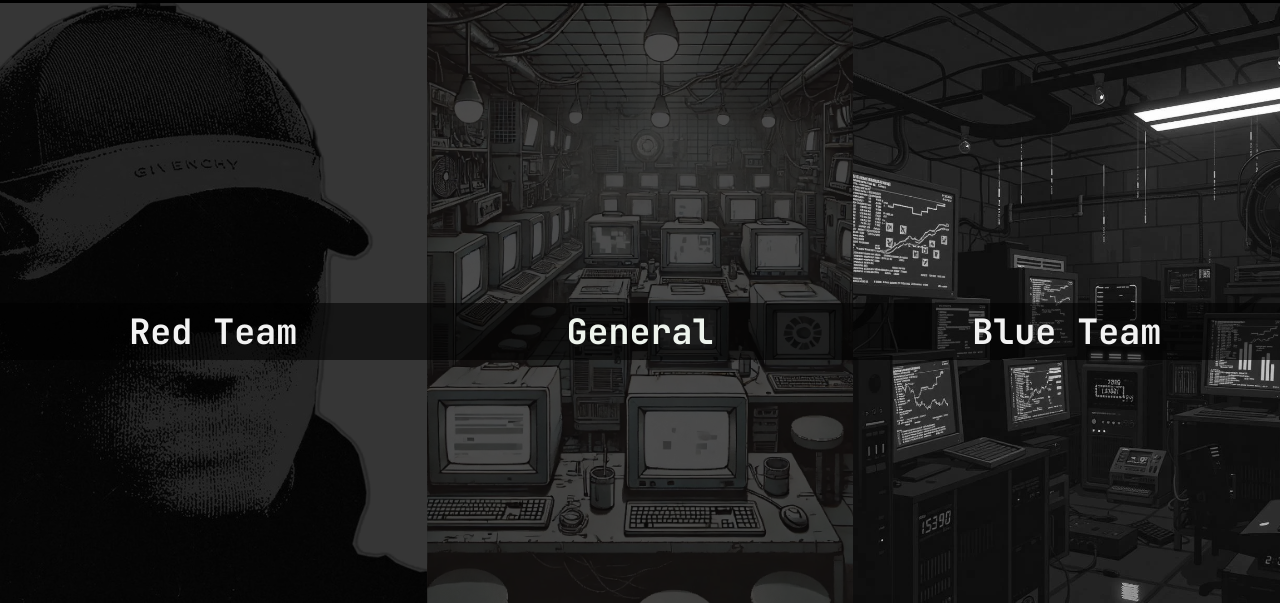
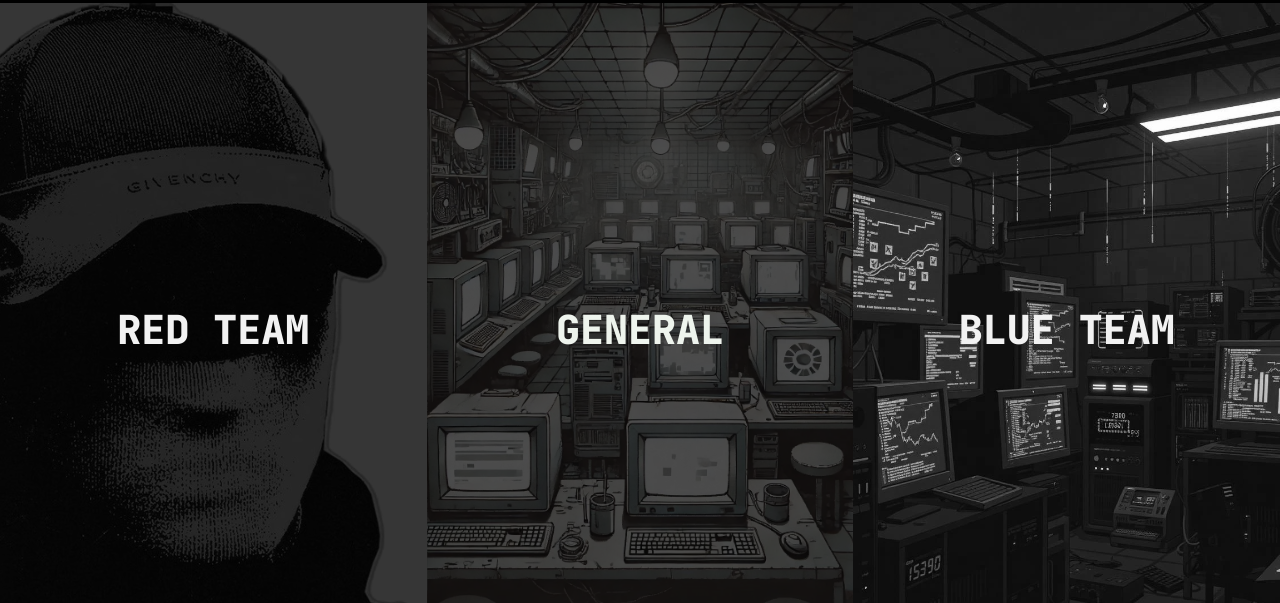
Before and after one commit to ilpakka/H-T8, a plain HTML site: page resurssit/index.html in a window 1280 px wide. Shown: the part 102-705 px from the top of the page. Drawn offline with nearby package versions, Linux system fonts and the light colour scheme.

Commit message:
Refactor team section styles and update heading classes for consistency

```diff
--- a/main-style.css
+++ b/main-style.css
@@ -1147,9 +1147,8 @@ resurssit page starts here
             .red-team {
 
                 width: 100%;
-                height: 100px;
                 text-align: center;
-                padding: 200px 0;
+                padding: 250px 0;
                 background-size: cover;
                 background-color: rgba(255, 0, 0, 1);
                 /* Red color with 50% opacity */
@@ -1162,15 +1161,10 @@ resurssit page starts here
                 &:hover {
                     filter: grayscale(0%);
                     background-color: rgba(255, 0, 0, 0.9);
-                    scale: 1.02;
-                }
-
-                .h3 {
-                    background-color: var(--background);
-                    background: rgba(0, 0, 0, 0.6);
-                    padding: 5px 0;
-
-                }
+                    transform: translateX(5px);
+                }
+
+
 
 
             }
@@ -1178,9 +1172,8 @@ resurssit page starts here
             .blue-team {
                 background-color: blue;
                 width: 100%;
-                height: 100px;
                 text-align: center;
-                padding: 200px 0;
+                padding: 250px 0;
                 background-size: cover;
                 background-position: center;
                 filter: grayscale(100%);
@@ -1195,15 +1188,10 @@ resurssit page starts here
 
                     filter: grayscale(0%);
                     background-color: rgb(0, 255, 238);
-                    scale: 1.02;
-                }
-
-                .h3 {
-                    background-color: var(--background);
-                    background: rgba(0, 0, 0, 0.6);
-                    padding: 5px 0;
-
-                }
+                    transform: translateX(-5px);
+                }
+
+
 
             }
 
@@ -1211,8 +1199,7 @@ resurssit page starts here
                 width: 100%;
                 text-align: center;
                 text-decoration: none;
-                height: 100px;
-                padding: 200px 0;
+                padding: 250px 0;
                 background-size: cover;
                 margin: 20px 0 0 0;
 
@@ -1222,12 +1209,7 @@ resurssit page starts here
                     scale: 1.02;
                 }
 
-                .h3 {
-                    background-color: var(--background);
-                    background: rgba(0, 0, 0, 0.6);
-                    padding: 5px 0;
-
-                }
+
 
             }
         }
--- a/resurssit/index.html
+++ b/resurssit/index.html
@@ -16,7 +16,7 @@
 <body>
 
 
-  <div id="transition-overlay" class="active"></div>
+  <div id="transition-overlay"></div>
   <main>
     <header class="header">
       <nav class="navbar">
@@ -53,17 +53,17 @@
     <section class="teams">
       <div class="container">
         <a href="/H-T8/resurssit/red-team/" class="red-team">
-          <h2 class="h3">
+          <h2 class="h2">
             Red Team
           </h2>
         </a>
         <a href="/H-T8/resurssit/general/" class="general">
-          <h2 class="h3">
+          <h2 class="h2">
             General
           </h2>
         </a>
         <a href="/H-T8/resurssit/blue-team/" class="blue-team">
-          <h2 class="h3">
+          <h2 class="h2">
             Blue Team
           </h2>
         </a>
```
